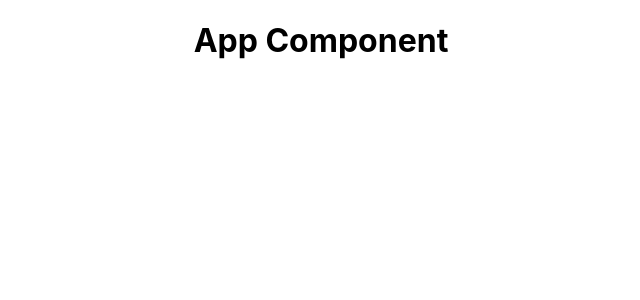
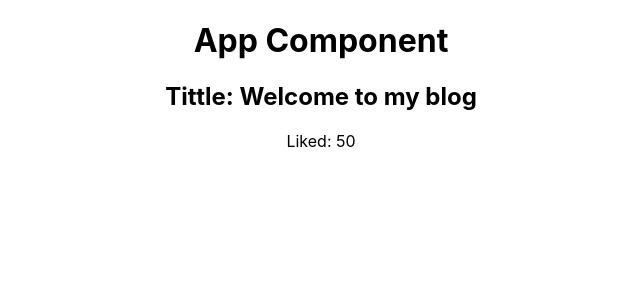
Before and after one commit to jhorgiGheovani/react-blog-site, a React (Create React App) app: page / in a window 1280 px wide. Shown: the top 300 px of the page, without its empty margins (319-959 px from the left). Built offline with nearby package versions, Linux system fonts and the light colour scheme.

Commit message:
Dynamic values

```diff
--- a/src/App.js
+++ b/src/App.js
@@ -1,10 +1,15 @@
 import './App.css';
 
 function App() {
+  const tittle = 'Welcome to my blog';
+  const likes = 50;
+
   return (
     <div className="App">
       <div className="content">
         <h1> App Component</h1>
+        <h2> Tittle: {tittle}</h2>
+        <p> Liked: {likes}</p>
       </div>
     </div>
   );
```
